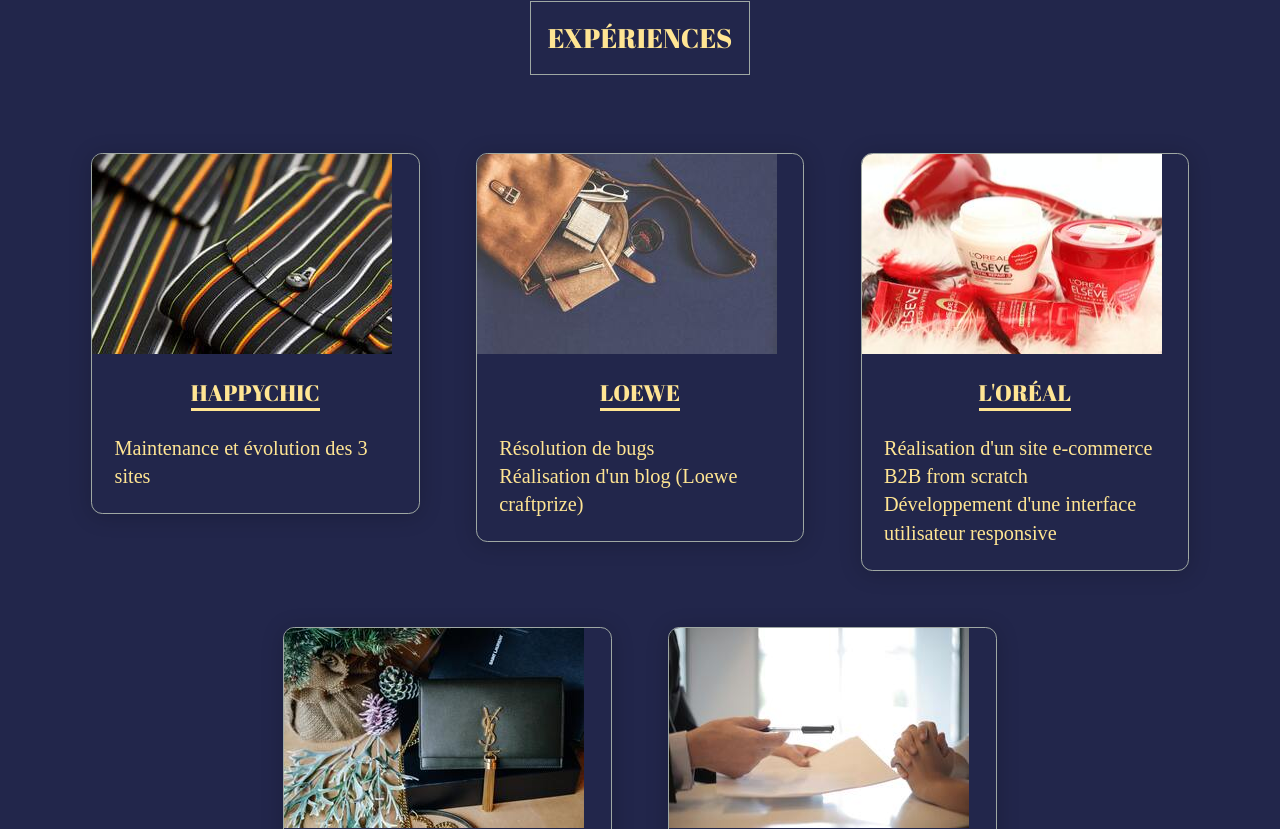
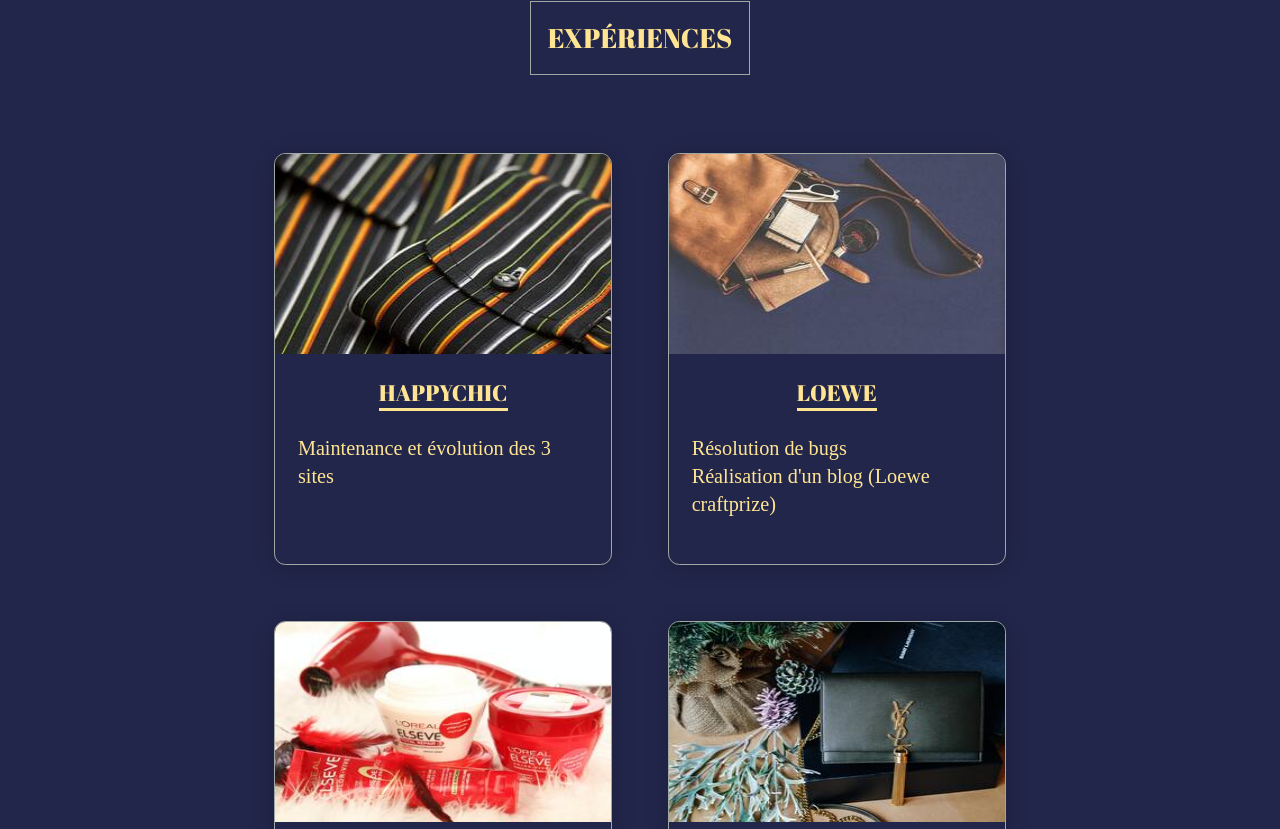
Before and after one commit to Kayvin59/portfolio, a Next.js app: page / in a window 1280 px wide. Shown: the part 2531-3360 px from the top of the page. Built offline with nearby package versions, Linux system fonts and the light colour scheme; a web font is replaced by a local one.

Commit message:
fix: align card display and img

```diff
--- a/components/Card/Card.module.scss
+++ b/components/Card/Card.module.scss
@@ -1,7 +1,8 @@
 @import '@/styles/utils/variables';
 
 .card {
-  width: 18.25rem;
+  width: 18.75rem;
+  min-height: 22.875rem;
   margin: 0.625rem;
   background-color: $bg-color;
   border: 0.06rem solid $border-color;
@@ -9,10 +10,6 @@
   box-shadow: 0 0.125rem 1.25rem rgba(0, 0, 0, 0.2);
   overflow: hidden;
   cursor: pointer;
-  img {
-    width: 100%;
-    height: 12.5rem;
-  }
 }
 
 .cardbody {
--- a/components/Card/index.tsx
+++ b/components/Card/index.tsx
@@ -17,13 +17,7 @@
     return (
       <div ref={ref} className={styles.card}>
         <div className={styles.cardheader}>
-          <Image
-            src={`/${img}`}
-            alt={altText}
-            width={300}
-            height={200}
-            style={{ width: '300px', height: '200px' }}
-          />
+          <Image src={`/${img}`} alt={altText} width={337} height={200} />
         </div>
         <div className={styles.cardbody}>
           <Subtitle content={subtitle} />
--- a/components/Logo/Logo.module.scss
+++ b/components/Logo/Logo.module.scss
@@ -11,5 +11,5 @@
 }
 
 .img {
-  width: 3.75rem;
+  width: auto;
 }
```
